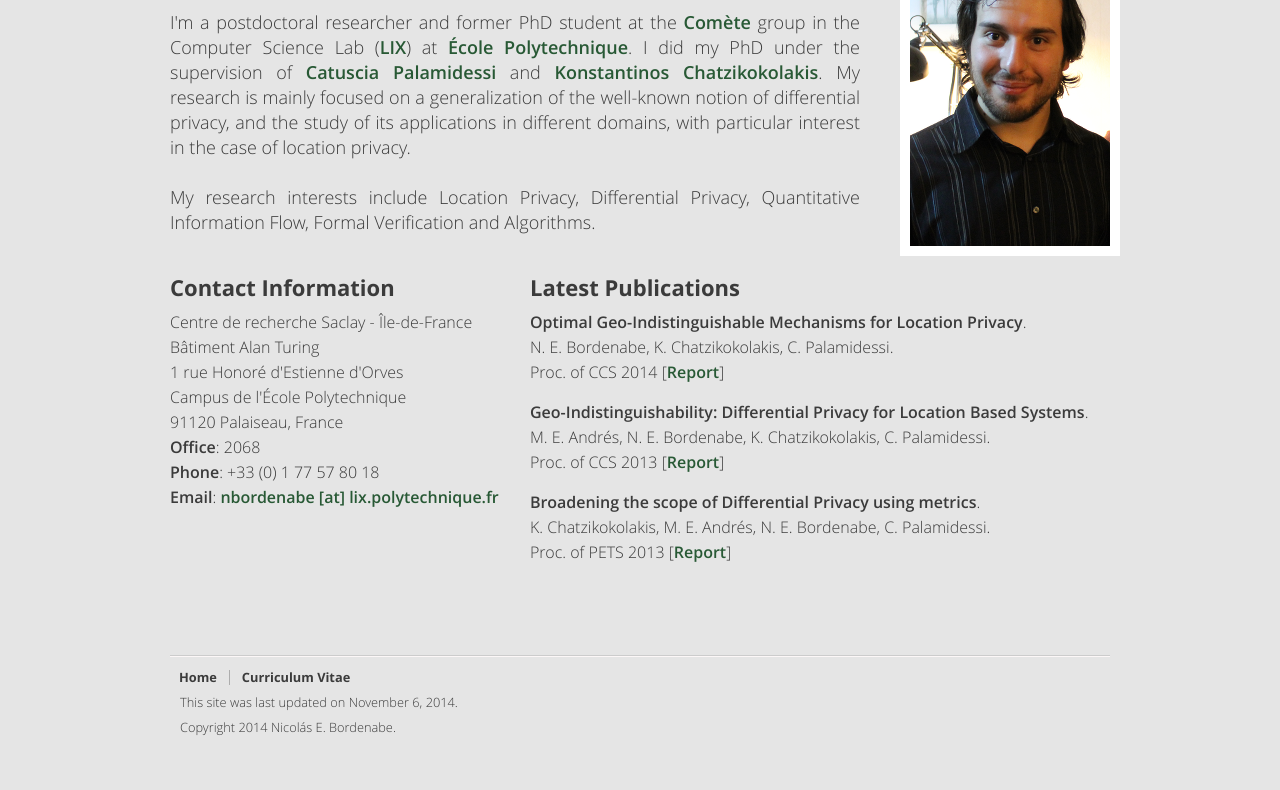
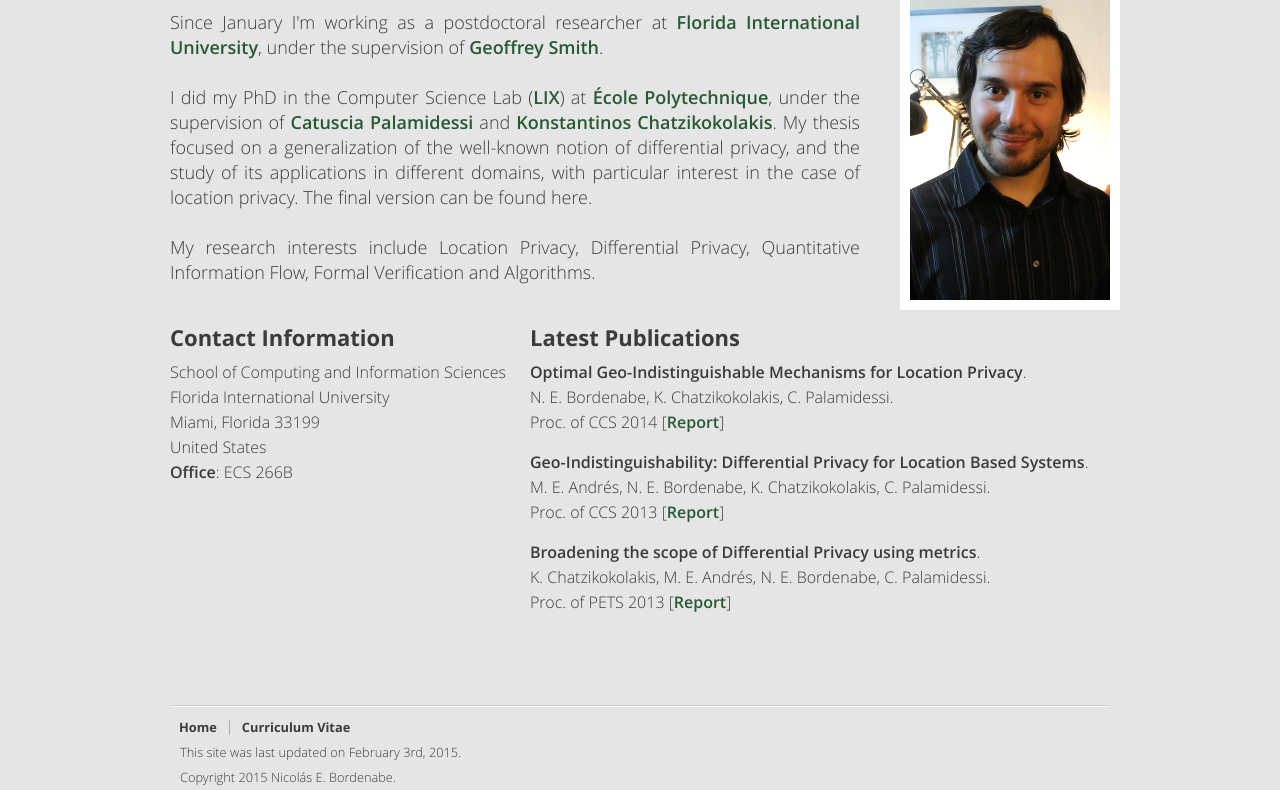
Before and after one commit to nikkitousen/nikkitousen.github.io, a plain HTML site: page index.html in a window 1280 px wide. Shown: the part 160-950 px from the top of the page. Drawn offline with Linux system fonts and the light colour scheme.

Commit message:
Updated front page

```diff
--- a/css/style.css
+++ b/css/style.css
@@ -474,6 +474,7 @@ section#main div#avatar {
 	height: 336px;
 	background: white;
 	margin-right: 50px;
+    margin-top: 54px;
 }
 
 section#main div#avatar img {
--- a/index.html
+++ b/index.html
@@ -47,18 +47,22 @@
         <div class="intro-box">
           <h1 class="main-title">Nicolás E. Bordenabe<br>
           </h1>
-          <p class="intro">I'm a postdoctoral researcher and former PhD student at the
-			<a href="http://www.lix.polytechnique.fr/comete/" class="intext">Comète</a> group in the Computer
-            Science Lab (<a href="https://www.lix.polytechnique.fr/" class="intext">LIX</a>) at
-			<a href="http://www.polytechnique.fr/" class="intext">École Polytechnique</a>. I did my PhD under the
+          <p class="intro">
+          Since January I'm working as a postdoctoral researcher at <a href="http://www.fiu.edu/">Florida International University</a>,
+          under the supervision of
+          <a href="http://users.cis.fiu.edu/~smithg/" class="intext">Geoffrey Smith</a>.</p>
+
+          <p class="intro">
+          I did my PhD in the Computer Science Lab (<a href="https://www.lix.polytechnique.fr/" class="intext">LIX</a>) at
+					<a href="http://www.polytechnique.fr/" class="intext">École Polytechnique</a>, under the
 		      supervision of <a href="http://www.lix.polytechnique.fr/~catuscia/" class="intext">Catuscia Palamidessi</a>
 					and <a href="http://www.lix.polytechnique.fr/~kostas/" class="intext">Konstantinos Chatzikokolakis</a>.
-			<!-- I'm funded by <a href="http://www.inria.fr/" class="intext">INRIA</a> and
-            <a href="http://www.defense.gouv.fr/dga" class="intext">DGA</a>. -->
-			My research is mainly focused on a generalization of the well-known notion of differential privacy, and the study
-			of its applications in different domains, with particular interest in the case of location privacy.</p>
+					My thesis focused on a generalization of the well-known notion of differential privacy, and the study
+					of its applications in different domains, with particular interest in the case of location privacy.
+					The final version can be found here.</p>
 
-			<p class="intro">My research interests include Location Privacy, Differential Privacy, Quantitative Information Flow, Formal Verification and
+					<p class="intro">
+					My research interests include Location Privacy, Differential Privacy, Quantitative Information Flow, Formal Verification and
           Algorithms.<br>
           </p>
         </div>
@@ -70,14 +74,13 @@
             <h2>Contact Information</h2>
             <p>
 			  			<!--<b>Address</b>:<br>-->
-              Centre de recherche Saclay - Île-de-France<br>
-              Bâtiment Alan Turing<br>
-              1 rue Honoré d'Estienne d'Orves<br>
-              Campus de l'École Polytechnique<br>
-              91120 Palaiseau, France<br>
-				<b>Office</b>: 2068<br>
-                <b>Phone</b>: +33 (0) 1 77 57 80 18<br>
-                <b>Email</b>: <a href="">nbordenabe [at] lix.polytechnique.fr</a><br>
+              School of Computing and Information Sciences<br>
+              Florida International University<br>
+              Miami, Florida 33199<br>
+              United States<br>
+							<b>Office</b>: ECS 266B<br>
+              <!-- <b>Phone</b>: +33 (0) 1 77 57 80 18<br>
+              <b>Email</b>: <a href="">nbordenabe [at] lix.polytechnique.fr</a><br> -->
             </p>
           </section>
 
@@ -106,8 +109,8 @@
           <li><a href="index.html">Home</a></li>
           <li><a href="cv.html">Curriculum Vitae</a></li>
         </ul>
-		<p class="footer-text">This site was last updated on November 6, 2014.</p>
-        <p class="footer-text">Copyright 2014 Nicolás E. Bordenabe.</p>
+		<p class="footer-text">This site was last updated on February 3rd, 2015.</p>
+        <p class="footer-text">Copyright 2015 Nicolás E. Bordenabe.</p>
       </div>
     </footer>
   </body>
```
Lines whose indentation alone changed are shown as unchanged.
